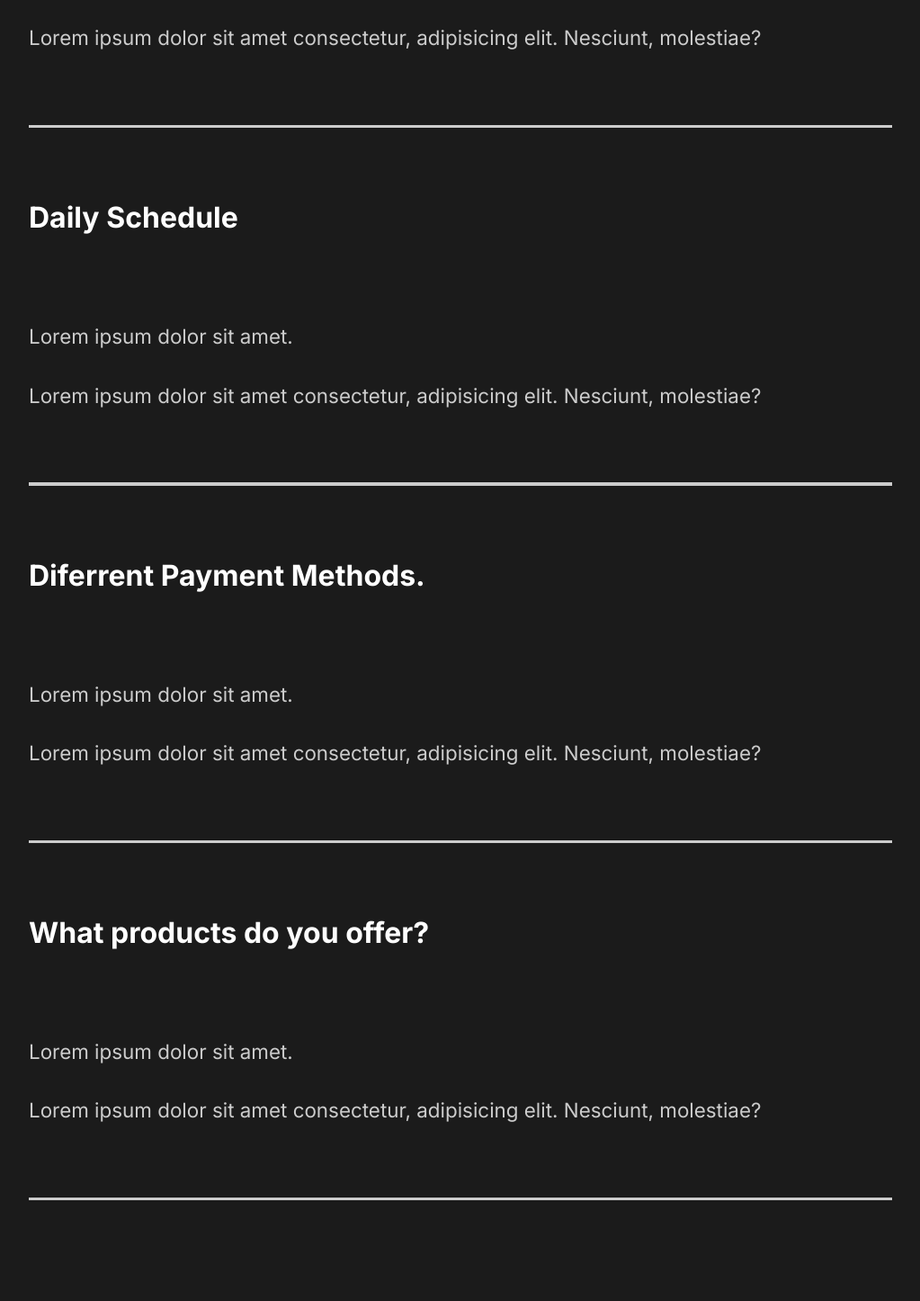
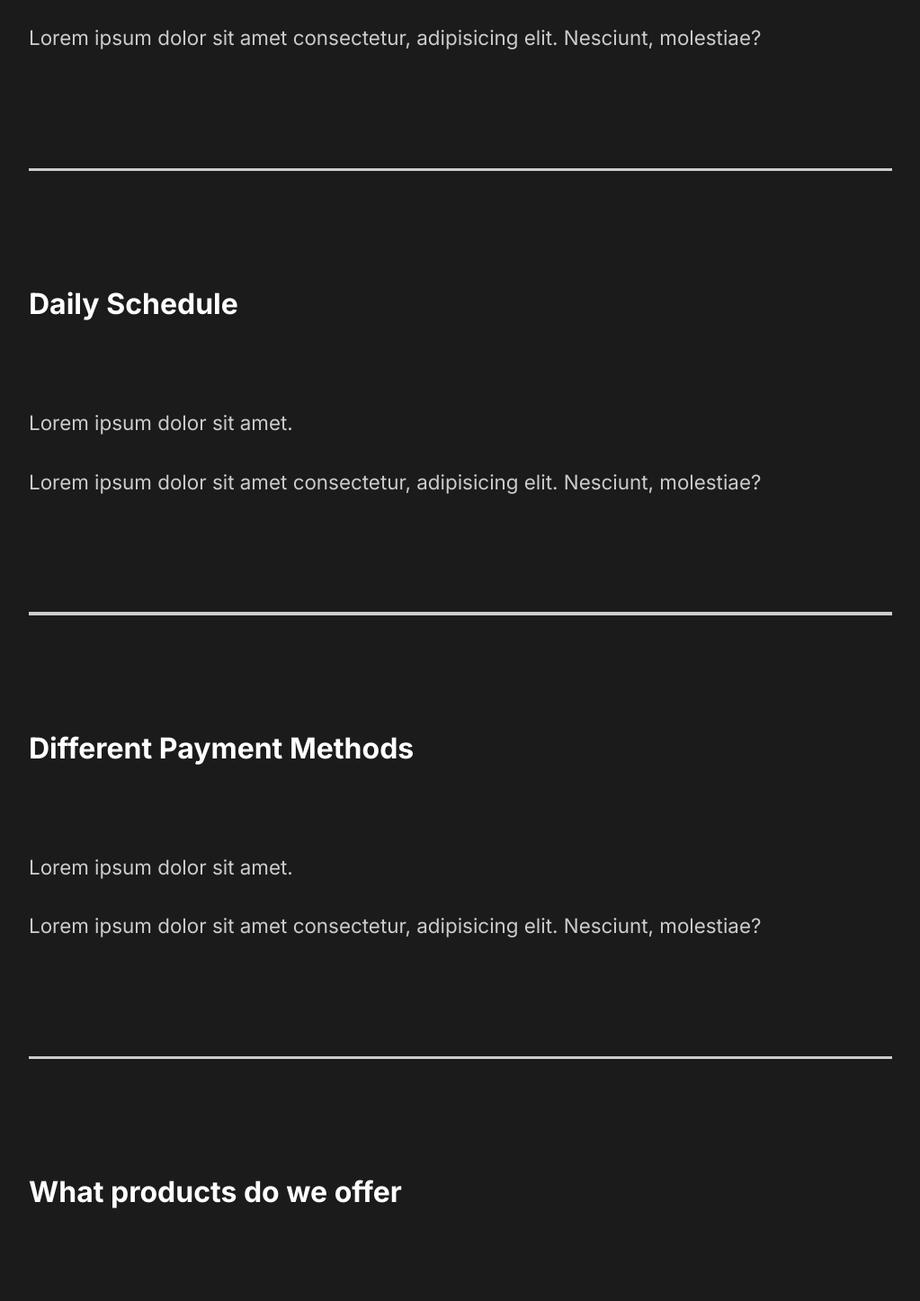
Before and after one commit to Proboskis/Capture-portfolio, a React (Create React App) app: page / in a window 1280 px wide. Shown: the part 2640-4086 px from the top of the page at 90% size, without its empty margins (128-1151 px from the left). Built offline with nearby package versions, Linux system fonts and the light colour scheme.

Commit message:
11. Faq Animation.

```diff
--- a/src/components/FaqSection.js
+++ b/src/components/FaqSection.js
@@ -1,6 +1,7 @@
 import styled from 'styled-components';
 import {About} from "../styles";
 import Toggle from "./Toggle";
+import {AnimateSharedLayout} from "framer-motion";
 
 const FaqSection = () => {
   return (
@@ -8,10 +9,9 @@
       <h2>
         Any Questions <span>FAQ</span>
       </h2>
-        <Toggle>
+        <AnimateSharedLayout>
+            <Toggle title="How do I start?">
                 <div className="question">
-            <h4>How do I start?</h4>
-          </div>
                     <div className="answer">
                         <p>Lorem ipsum dolor sit amet.</p>
                         <p>
@@ -19,11 +19,10 @@
                           molestiae?
                         </p>
                     </div>
-            <div className="faq-line"></div>
+                </div>
             </Toggle>
+            <Toggle title="Daily Schedule">
                 <div className="question">
-        <h4>Daily Schedule</h4>
-      </div>
                     <div className="answer">
                         <p>Lorem ipsum dolor sit amet.</p>
                         <p>
@@ -31,10 +30,10 @@
                             molestiae?
                         </p>
                     </div>
-        <div className="faq-line"></div>
+                </div>
+            </Toggle>
+            <Toggle title="Different Payment Methods">
                 <div className="question">
-        <h4>Diferrent Payment Methods.</h4>
-      </div>
                     <div className="answer">
                         <p>Lorem ipsum dolor sit amet.</p>
                         <p>
@@ -42,10 +41,10 @@
                             molestiae?
                         </p>
                     </div>
-        <div className="faq-line"></div>
+                </div>
+            </Toggle>
+            <Toggle title="What products do we offer">
                 <div className="question">
-        <h4>What products do you offer?</h4>
-      </div>
                     <div className="answer">
                         <p>Lorem ipsum dolor sit amet.</p>
                         <p>
@@ -53,7 +52,9 @@
                             molestiae?
                         </p>
                     </div>
-        <div className="faq-line"></div>
+                </div>
+            </Toggle>
+        </AnimateSharedLayout>
     </Faq>
   );
 };
--- a/src/components/Toggle.js
+++ b/src/components/Toggle.js
@@ -1,9 +1,14 @@
 import {useState} from "react";
+import {motion} from "framer-motion";
 
-const Toggle = ({children}) => {
+const Toggle = ({children, title}) => {
     const [toggle, setToggle] = useState(true);
     return (
-      <div onClick={() => { setToggle(!toggle)} }> {toggle ? children : ''} </div>
+      <motion.div layout className="question" onClick={() => { setToggle(!toggle)} }>
+          <motion.h4 layout>{title}</motion.h4>
+          {toggle ? children : ''}
+          <div className="faq-line"></div>
+      </motion.div>
     );
 }
 
```
Lines whose indentation alone changed are shown as unchanged.
